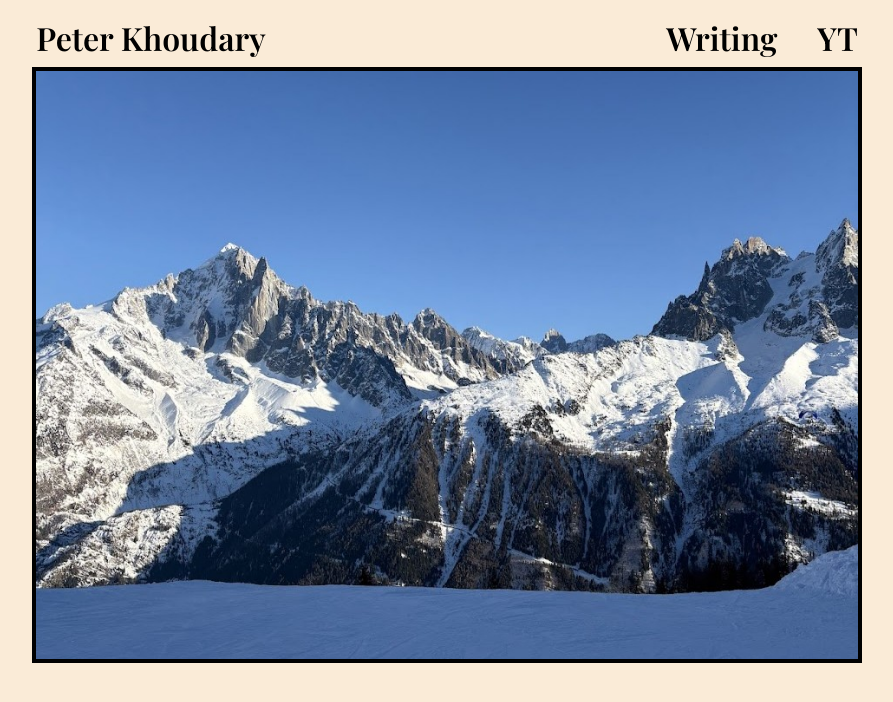
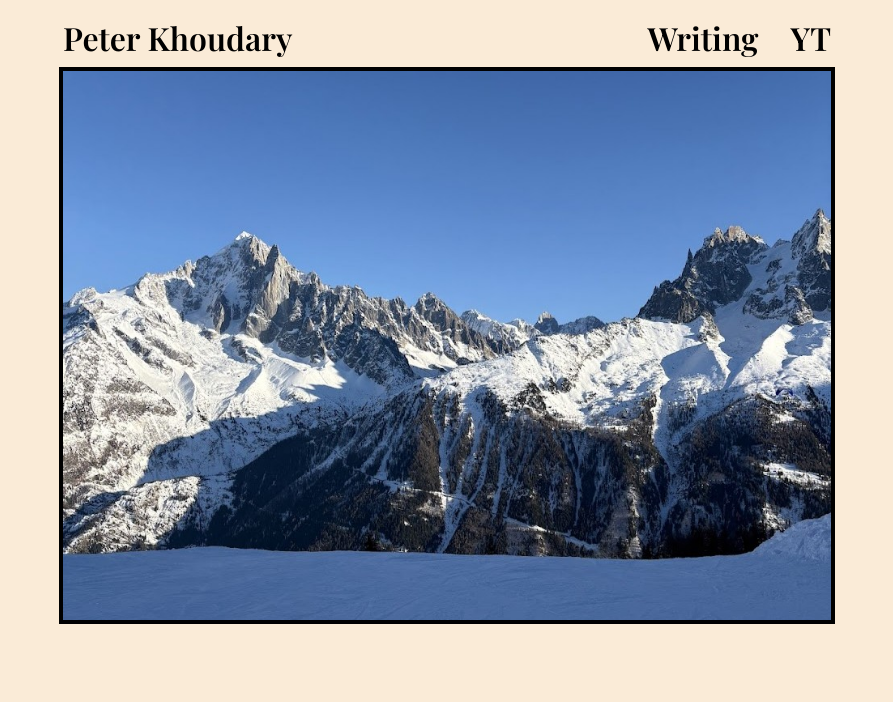
Before and after one commit to PeterKhoudary/PeterKhoudary.github.io, a Vue app: page / in a window 1280 px wide. Shown: the top 702 px of the page, without its empty margins (193-1086 px from the left). Built offline with nearby package versions, Linux system fonts and the light colour scheme; a web font is replaced by a local one.

Commit message:
redid some styling

```diff
--- a/src/App.vue
+++ b/src/App.vue
@@ -30,7 +30,7 @@ import { RouterLink, RouterView } from 'vue-router'
 .mainContent {
   display: flex;
   flex-direction: column;
-  width: 65%;
+  width: 60vw;
 }
 
 .headerContent {
@@ -40,18 +40,18 @@ import { RouterLink, RouterView } from 'vue-router'
   position: sticky;
   top: 0;
   background-color: antiquewhite;
+  padding: min(1vh, 1vw) 0rem;
 }
 
 .navTab {
   font-size: min(4vh, 4vw);
   font-weight: 600;
-  padding: min(1vh, 1vw) 0rem;
 }
 
 .sideLinks {
   display: flex;
   flex-direction: row;
   justify-content: space-between;
-  gap: min(5vh, 5vw);
+  gap: min(4vh, 4vw);
 }
 </style>
```
